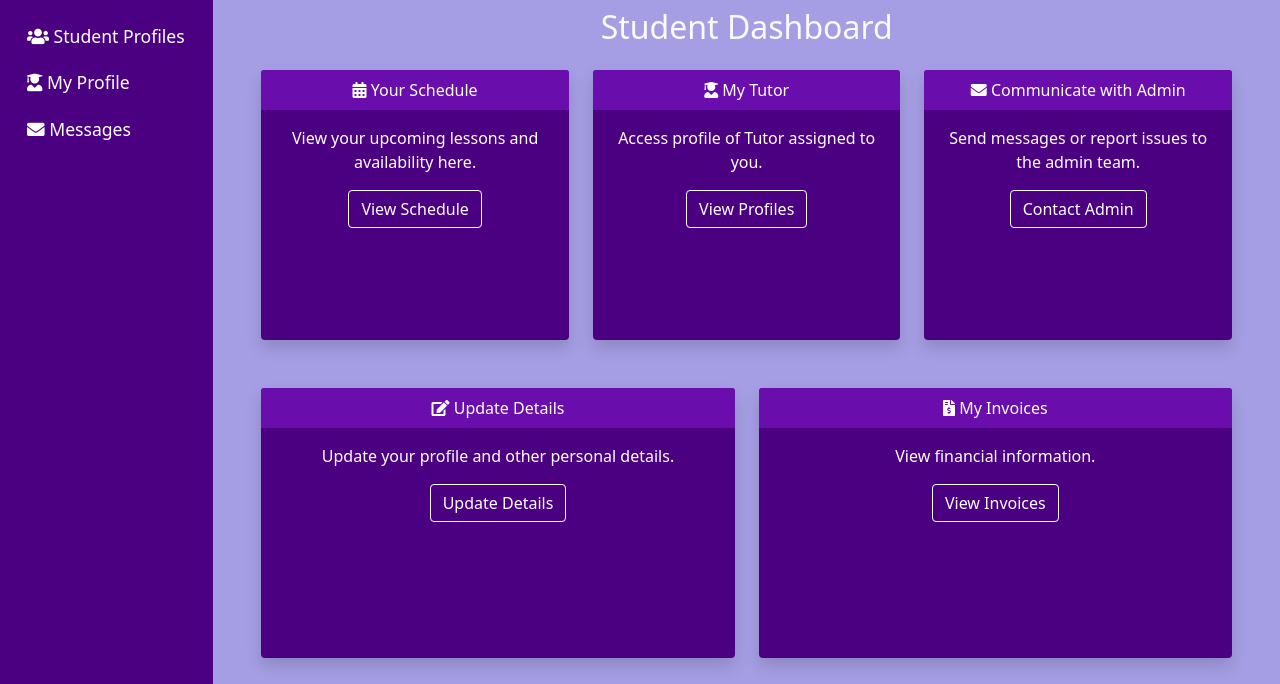
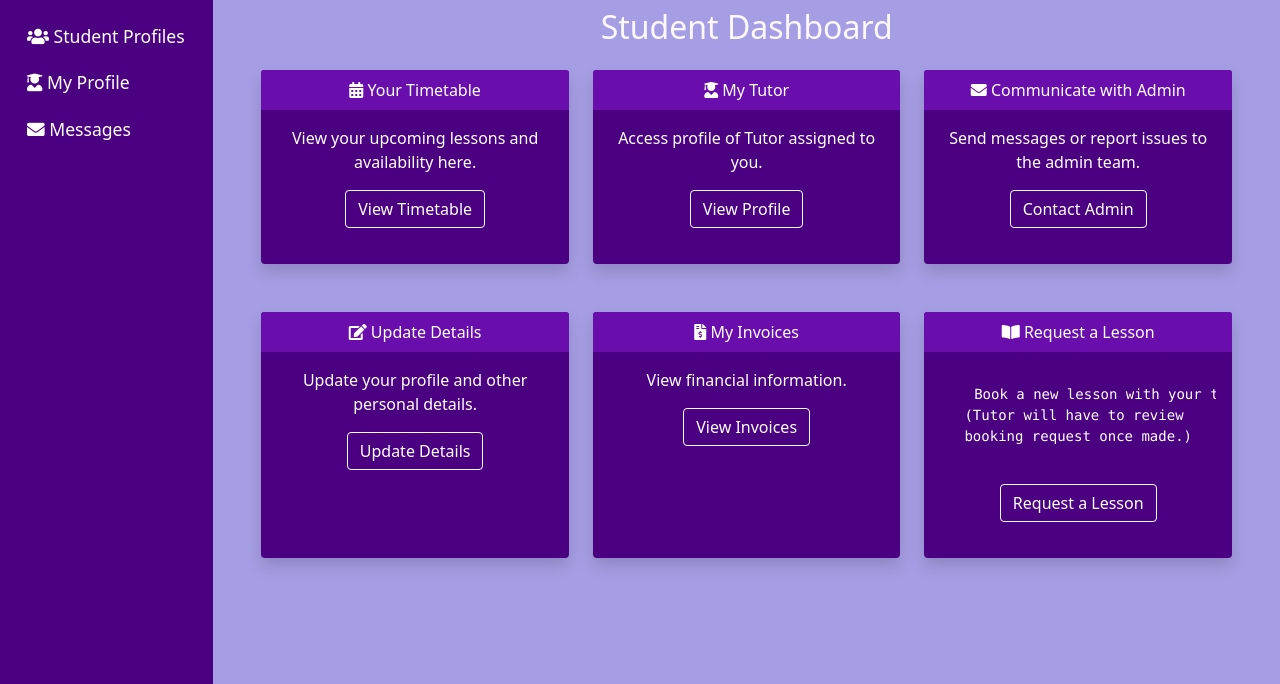
Before and after one commit to arhamzahid23571113/Team-Aardvark, a Django app: template tutorials/templates/student_dashboard.html in a window 1280 px wide. Shown: the part 178-862 px from the top of the page. Run offline with Django 3.2, Linux system fonts and the light colour scheme; the template is opened without the code that fills it, so the values that code supplies are empty; some libraries are stand-ins or nearby versions.

Commit message:
new request card format implemented

```diff
--- a/static/dashboard_style.css
+++ b/static/dashboard_style.css
@@ -44,7 +44,7 @@ main {
     background-color: #4b0082; /* Dark purple background */
     border: none;
     color: #ffffff; /* White text */
-    min-height: 250px;
+    min-height: 150px;
 }
 
 .card-header {
--- a/tutorials/templates/student_dashboard.html
+++ b/tutorials/templates/student_dashboard.html
@@ -13,17 +13,17 @@
 <div class="container-fluid">
   <h2 class="text-center text-dashboard-purple mt-4">Student Dashboard</h2>
 
-  <!-- Row for the first three cards -->
+  <!-- First Row with Three Cards -->
   <div class="row mt-4">
     <!-- Schedule Card -->
     <div class="col-md-4 mb-4">
       <div class="card shadow text-center h-100">
         <div class="card-header">
-          <i class="fas fa-calendar-alt"></i> Your Schedule
+          <i class="fas fa-calendar-alt"></i> Your Timetable
         </div>
         <div class="card-body">
           <p>View your upcoming lessons and availability here.</p>
-          <a href="#" class="btn btn-outline-light">View Schedule</a>
+          <a href="#" class="btn btn-outline-light">View Timetable</a>
         </div>
       </div>
     </div>
@@ -36,7 +36,7 @@
         </div>
         <div class="card-body">
           <p>Access profile of Tutor assigned to you.</p>
-          <a href="#" class="btn btn-outline-light">View Profiles</a>
+          <a href="#" class="btn btn-outline-light">View Profile</a>
         </div>
       </div>
     </div>
@@ -55,10 +55,10 @@
     </div>
   </div>
 
-  <!-- Row for Update Details and Invoice cards -->
+  <!-- Second Row with Three Cards -->
   <div class="row mt-4">
     <!-- Update Details Card -->
-    <div class="col-md-6 mb-4">
+    <div class="col-md-4 mb-4">
       <div class="card shadow text-center h-100">
         <div class="card-header">
           <i class="fas fa-edit"></i> Update Details
@@ -71,7 +71,7 @@
     </div>
 
     <!-- My Invoices Card -->
-    <div class="col-md-6 mb-4">
+    <div class="col-md-4 mb-4">
       <div class="card shadow text-center h-100">
         <div class="card-header">
           <i class="fas fa-file-invoice-dollar"></i> My Invoices
@@ -82,6 +82,24 @@
         </div>
       </div>
     </div>
+
+    <!-- Request a Lesson Card -->
+    <div class="col-md-4 mb-4">
+      <div class="card shadow text-center h-100">
+        <div class="card-header">
+          <i class="fas fa-book-open"></i> Request a Lesson
+        </div>
+        <div class="card-body">
+          <p>
+        <pre>
+    Book a new lesson with your tutor.
+(Tutor will have to review
+booking request once made.)
+        </pre></p>
+          <a href="#" class="btn btn-outline-light">Request a Lesson</a>
+        </div>
+      </div>
+    </div>
   </div>
 </div>
 {% endblock %}
```
